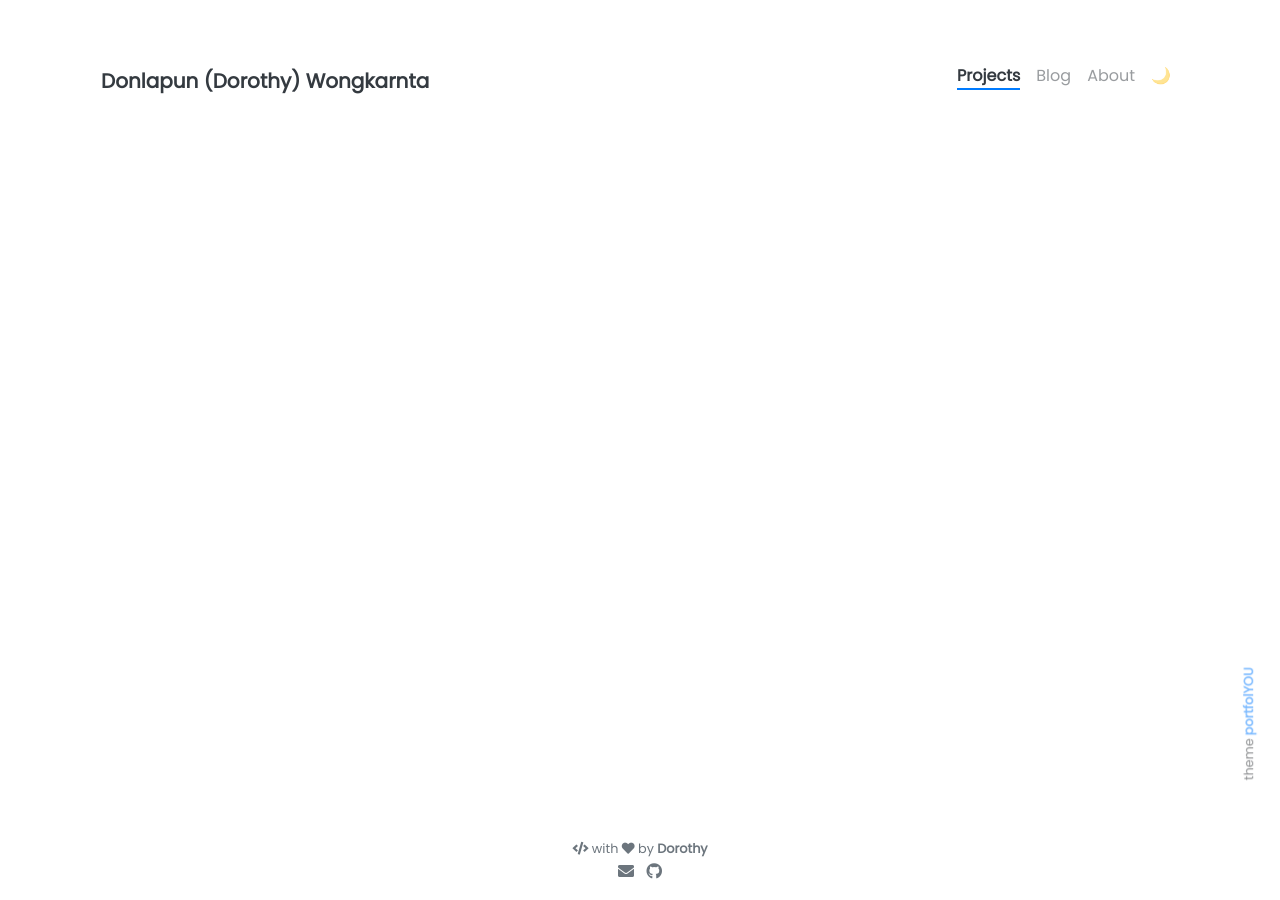
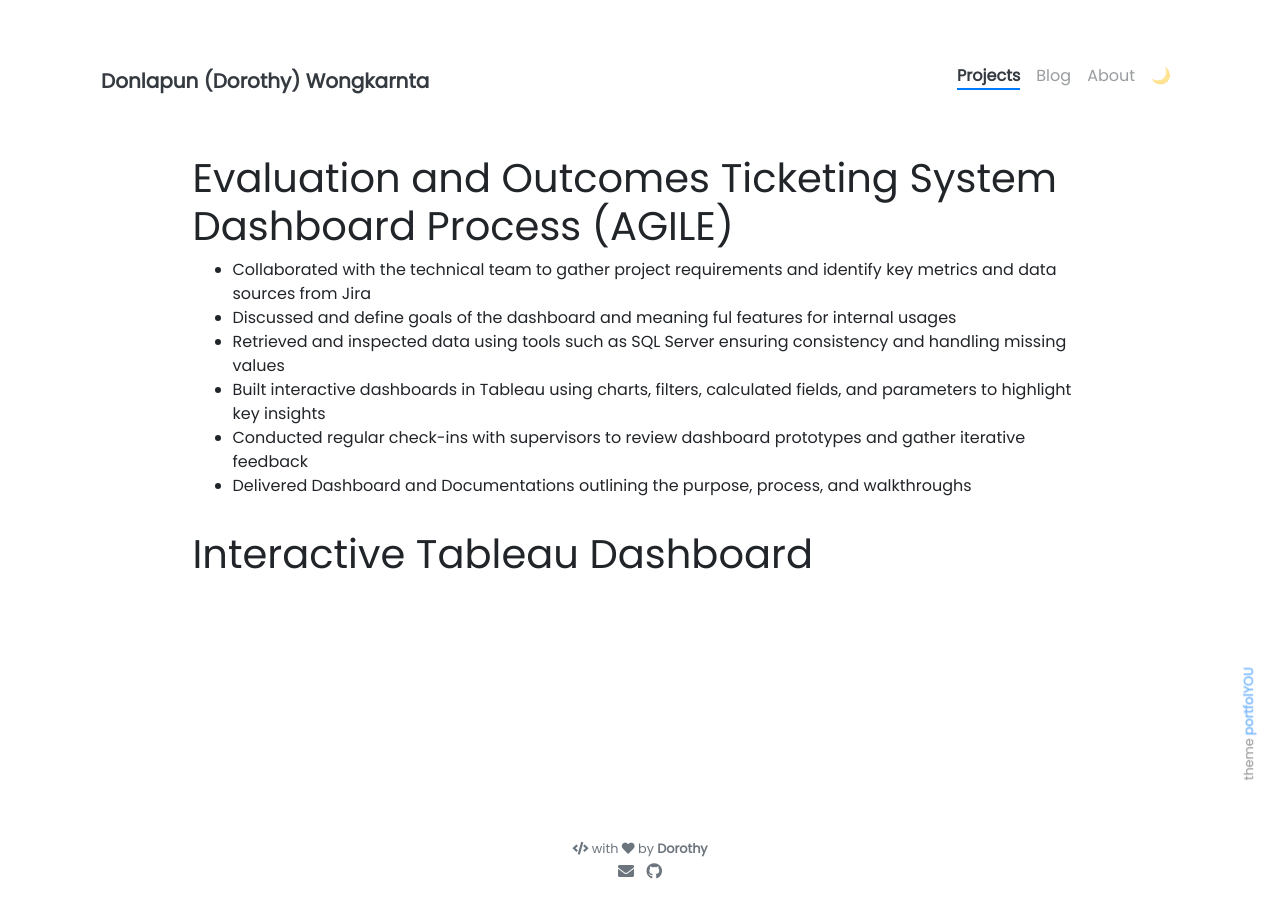
Before and after one commit to Donlapun/donlapun.github.io, a Jekyll site: the page built from _projects/002025-internship.md, in a window 1280 px wide. Built offline with Jekyll 4.4.1, drawn with Linux system fonts in a browser that asks for light colours; nearby versions of some CDN libraries.

Commit message:
Update 002025-internship.md
adding descriptions

```diff
--- a/_projects/002025-internship.md
+++ b/_projects/002025-internship.md
@@ -1,7 +1,18 @@
 ---
-name: Evaluation & Outcomes Intern @ Metropolitan Family Services [2025]
+name: Evaluation & Outcomes Ticketing System Dashboard [2025]
 tools: [Tableau, Microsoft Excel, Metopio, Data Analysis, Data Visualization, Program Evaluation]
 image: assets/pngs/mortality.png
-description: This project focuses creating interactive predictive model and U.S. map visualization to help user explore the maternal mortality rates and factors on the Census Region and state level
-external_url: https://github.com/uchicago-2025-capp30122/30122-project-women-in-stem
+description: This interactive dashboard is developed to understand the internal scope of work of Evalaution and Outcomes Team,visualizing system architecture and project
+scope and providing support for future development and planning
 ---
+# Evaluation and Outcomes Ticketing System Dashboard Process (AGILE)
+
+- Collaborated with the technical team to gather project requirements and identify key metrics and data sources from Jira
+- Discussed and define goals of the dashboard and meaning ful features for internal usages
+- Retrieved and inspected data using tools such as SQL Server ensuring consistency and handling missing values
+- Built interactive dashboards in Tableau using charts, filters, calculated fields, and parameters to highlight key insights
+- Conducted regular check-ins with supervisors to review dashboard prototypes and gather iterative feedback
+- Delivered Dashboard and Documentations outlining the purpose, process, and walkthroughs
+
+
+# Interactive Tableau Dashboard
```
